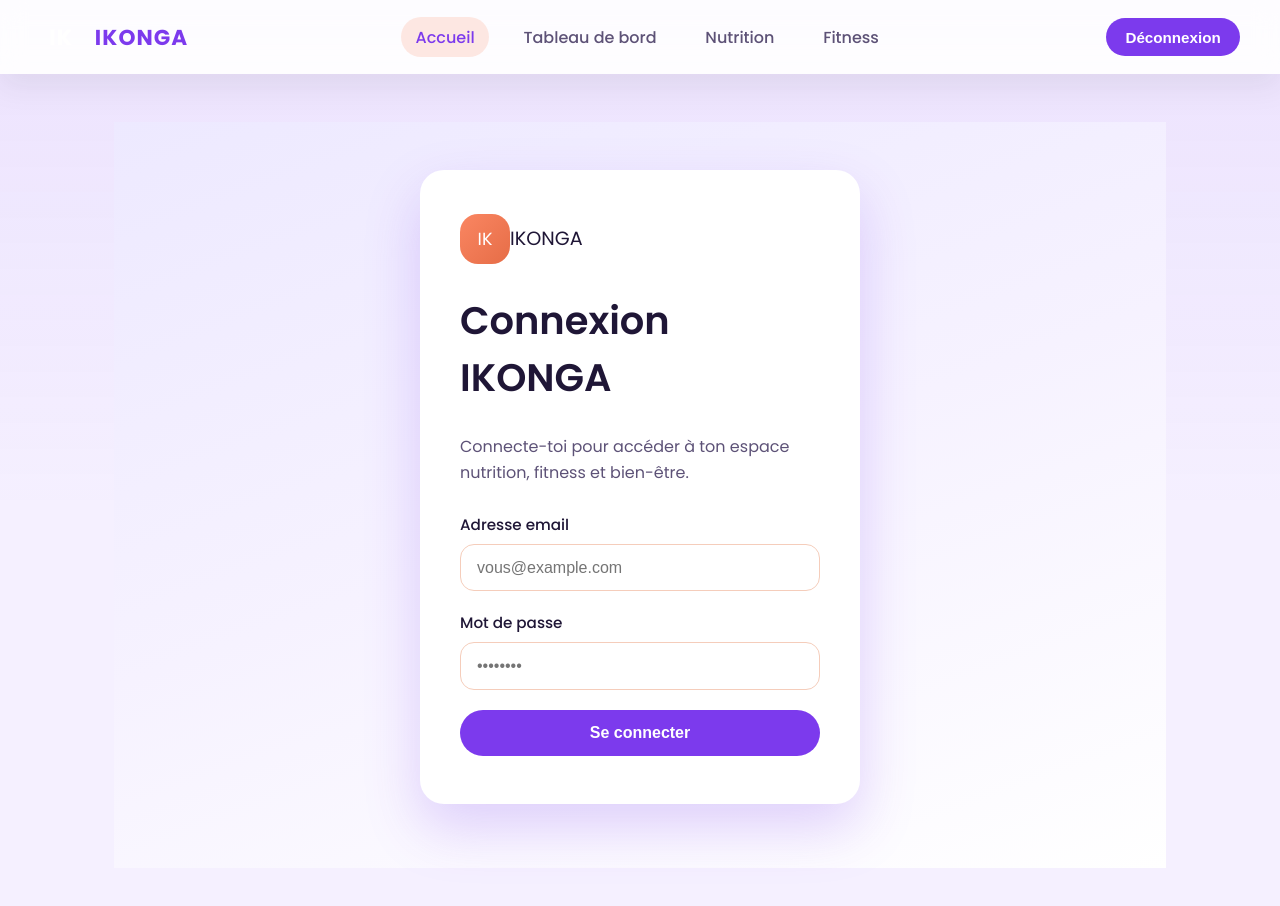
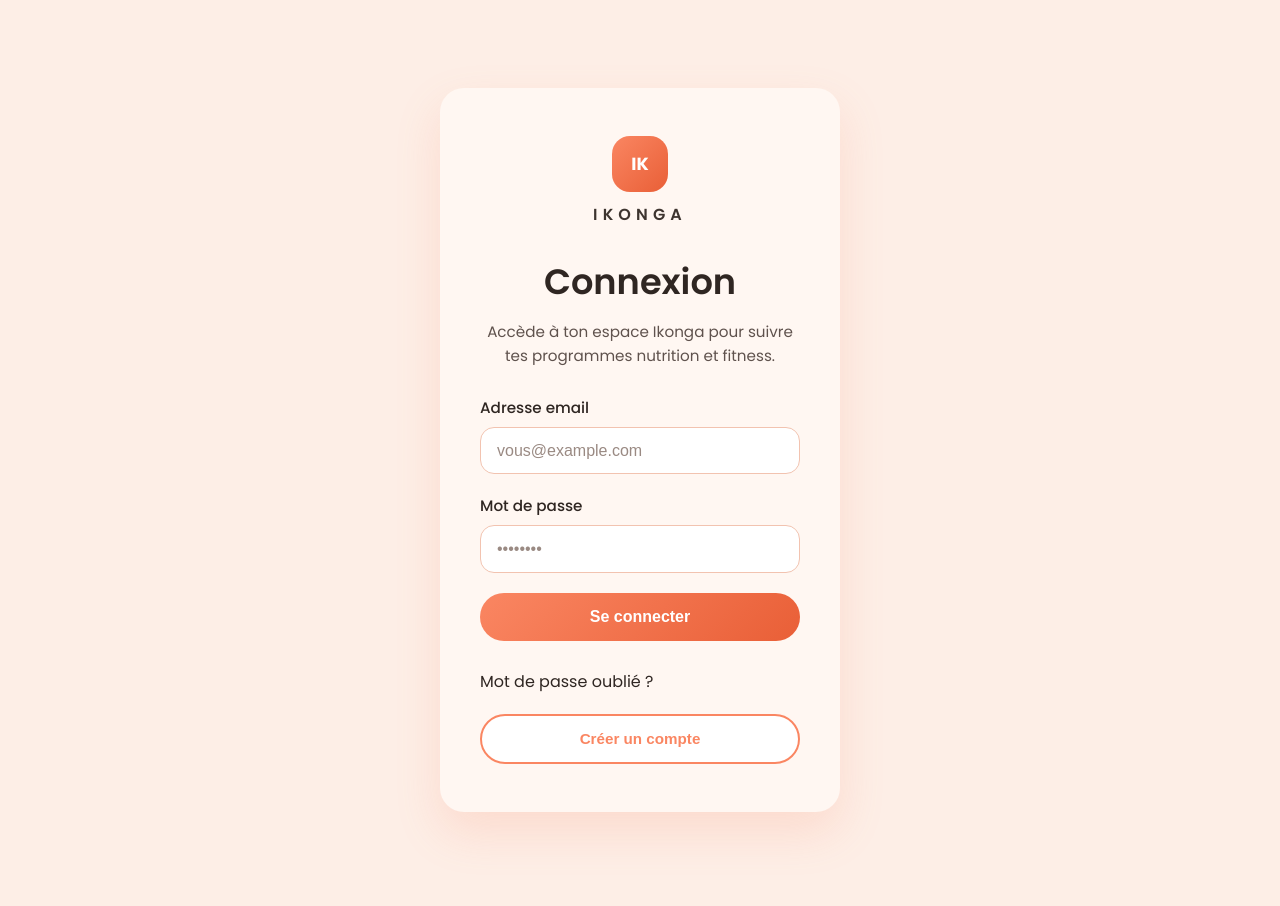
Before and after one commit to justm6640/ikonga-app, a Next.js app in the folder frontend/: page /login in a window 1280 px wide. Shown: the top 906 px of the page. Built offline with nearby package versions, Linux system fonts and the light colour scheme.

Commit message:
Enhance login page actions

```diff
--- a/frontend/src/app/globals.css
+++ b/frontend/src/app/globals.css
@@ -1,12 +1,13 @@
 :root {
-  --color-primary: #7c3aed;
-  --color-background: #f5f0ff;
-  --color-surface: #ffffff;
-  --color-text: #1f1636;
-  --color-muted: #5d5277;
-  --color-border: #e4daff;
+  --color-primary: #fa8662;
+  --color-primary-dark: #e4603c;
+  --color-background: #fdeee6;
+  --color-surface: #fff7f2;
+  --color-text: #2f2622;
+  --color-muted: #6d5a54;
+  --color-border: #f4c7b4;
   --radius-lg: 20px;
-  --shadow-soft: 0 20px 45px rgba(124, 58, 237, 0.18);
+  --shadow-soft: 0 20px 45px rgba(250, 134, 98, 0.18);
   color-scheme: light;
 }
 
@@ -21,7 +22,16 @@ body {
   min-height: 100%;
   background: var(--color-background);
   color: var(--color-text);
-  font-family: var(--font-family, 'Poppins', 'Inter', system-ui, -apple-system, BlinkMacSystemFont, 'Segoe UI', sans-serif);
+  font-family: var(
+    --font-family,
+    'Poppins',
+    'Inter',
+    system-ui,
+    -apple-system,
+    BlinkMacSystemFont,
+    'Segoe UI',
+    sans-serif
+  );
 }
 
 a {
@@ -33,38 +43,45 @@ a {
   min-height: 100vh;
   display: flex;
   flex-direction: column;
-  background: linear-gradient(180deg, rgba(124, 58, 237, 0.08) 0%, rgba(255, 255, 255, 0) 55%),
+  background: radial-gradient(circle at 10% -10%, rgba(250, 134, 98, 0.15) 0%, transparent 45%),
+    radial-gradient(circle at 90% 0%, rgba(233, 95, 55, 0.08) 0%, transparent 40%),
     var(--color-background);
+}
+
+.app-shell--auth {
+  background: var(--color-background);
 }
 
 .app-header {
   display: flex;
-  align-items: center;
-  justify-content: space-between;
-  padding: 1rem 2.5rem;
-  background: rgba(255, 255, 255, 0.9);
+  flex-direction: column;
+  align-items: stretch;
+  gap: 0.75rem;
+  padding: 1rem 1.25rem;
+  background: rgba(255, 247, 242, 0.95);
+  border-bottom: 1px solid rgba(244, 199, 180, 0.6);
   position: sticky;
   top: 0;
   z-index: 10;
   backdrop-filter: blur(12px);
-  box-shadow: 0 12px 30px rgba(50, 50, 50, 0.08);
 }
 
 .brand {
   display: flex;
   align-items: center;
-  gap: 0.8rem;
+  justify-content: center;
+  gap: 0.75rem;
   font-weight: 700;
-  font-size: 1.35rem;
+  font-size: 1.25rem;
   color: var(--color-primary);
   letter-spacing: 0.05em;
   text-transform: uppercase;
 }
 
 .brand-mark {
-  width: 42px;
-  height: 42px;
-  border-radius: 16px;
+  width: 40px;
+  height: 40px;
+  border-radius: 14px;
   background: linear-gradient(135deg, var(--color-primary) 0%, var(--color-primary-dark) 100%);
   display: inline-flex;
   align-items: center;
@@ -75,8 +92,11 @@ a {
 
 .app-nav {
   display: flex;
+  flex-wrap: wrap;
   align-items: center;
-  gap: 1.25rem;
+  justify-content: center;
+  gap: 0.75rem;
+  padding: 0.25rem 0;
 }
 
 .nav-link {
@@ -85,25 +105,27 @@ a {
   padding: 0.45rem 0.9rem;
   border-radius: 999px;
   transition: background-color 0.2s ease, color 0.2s ease, transform 0.2s ease;
+  white-space: nowrap;
 }
 
 .nav-link:hover,
 .nav-link:focus-visible {
-  background: rgba(124, 58, 237, 0.12);
+  background: rgba(250, 134, 98, 0.14);
   color: var(--color-primary);
   transform: translateY(-1px);
 }
 
 .nav-link.is-active {
-  background: rgba(250, 134, 98, 0.18);
+  background: rgba(250, 134, 98, 0.22);
   color: var(--color-primary);
 }
 
 .logout-button {
-  padding: 0.65rem 1.2rem;
+  align-self: center;
+  padding: 0.7rem 1.3rem;
   border-radius: 999px;
   border: none;
-  background: var(--color-primary);
+  background: linear-gradient(135deg, var(--color-primary) 0%, var(--color-primary-dark) 100%);
   color: #ffffff;
   font-weight: 600;
   font-size: 0.95rem;
@@ -113,8 +135,7 @@ a {
 
 .logout-button:hover,
 .logout-button:focus-visible {
-  background: var(--color-primary-dark);
-  box-shadow: 0 15px 30px rgba(250, 134, 98, 0.22);
+  box-shadow: 0 16px 32px rgba(250, 134, 98, 0.25);
   transform: translateY(-1px);
 }
 
@@ -122,20 +143,53 @@ a {
   transform: translateY(0);
 }
 
+@media (min-width: 768px) {
+  .app-header {
+    flex-direction: row;
+    align-items: center;
+    gap: 1.25rem;
+    padding: 1rem 2rem;
+  }
+
+  .brand {
+    justify-content: flex-start;
+  }
+
+  .app-nav {
+    justify-content: center;
+    flex: 1;
+  }
+
+  .logout-button {
+    align-self: auto;
+  }
+}
+
 .app-main {
   flex: 1;
   width: min(1100px, 100%);
   margin: 0 auto;
-  padding: 3rem 1.5rem 4rem;
+  padding: 2.5rem 1.5rem 4rem;
   display: flex;
   flex-direction: column;
   gap: 2rem;
 }
 
+.auth-main {
+  width: 100%;
+  max-width: none;
+  margin: 0;
+  padding: 2.5rem 1.25rem;
+  display: flex;
+  align-items: center;
+  justify-content: center;
+  background: var(--color-background);
+}
+
 .page-card {
-  background: rgba(255, 255, 255, 0.92);
+  background: var(--color-surface);
   border-radius: var(--radius-lg);
-  padding: 2.75rem;
+  padding: 2.5rem;
   box-shadow: var(--shadow-soft);
 }
 
@@ -172,19 +226,20 @@ input {
   font-size: 1rem;
   transition: border-color 0.2s ease, box-shadow 0.2s ease;
   background: rgba(255, 255, 255, 0.95);
+  color: var(--color-text);
 }
 
 input:focus {
   outline: none;
   border-color: var(--color-primary);
-  box-shadow: 0 0 0 3px rgba(124, 58, 237, 0.2);
+  box-shadow: 0 0 0 3px rgba(250, 134, 98, 0.2);
 }
 
 button {
   padding: 0.85rem 1.6rem;
   border-radius: 999px;
   border: none;
-  background: var(--color-primary);
+  background: linear-gradient(135deg, var(--color-primary) 0%, var(--color-primary-dark) 100%);
   color: white;
   font-weight: 600;
   font-size: 1rem;
@@ -194,7 +249,7 @@ button {
 
 button:hover:not(:disabled) {
   transform: translateY(-1px);
-  box-shadow: 0 15px 30px rgba(124, 58, 237, 0.25);
+  box-shadow: 0 15px 30px rgba(250, 134, 98, 0.25);
 }
 
 button:disabled {
--- a/frontend/src/app/layout.tsx
+++ b/frontend/src/app/layout.tsx
@@ -1,7 +1,8 @@
 import './globals.css';
 import type { ReactNode } from 'react';
 import { Poppins } from 'next/font/google';
-import { AppHeader } from '../components/AppHeader';
+
+import { AppShell } from '../components/AppShell';
 
 const poppins = Poppins({
   subsets: ['latin'],
@@ -17,10 +18,7 @@ export default function RootLayout({ children }: { children: ReactNode }) {
   return (
     <html lang="fr" className={poppins.className}>
       <body>
-        <div className="app-shell">
-          <AppHeader />
-          <main className="app-main">{children}</main>
-        </div>
+        <AppShell>{children}</AppShell>
       </body>
     </html>
   );
--- a/frontend/src/app/login/page.tsx
+++ b/frontend/src/app/login/page.tsx
@@ -1,5 +1,6 @@
 'use client';
 
+import Link from 'next/link';
 import { FormEvent, useEffect, useState } from 'react';
 import { useRouter } from 'next/navigation';
 
@@ -77,17 +78,17 @@ export default function LoginPage() {
   };
 
   return (
-    <div className="login-screen">
-      <div className="login-card" role="main">
-        <div className="login-logo" aria-hidden="true">
-          <span className="logo-mark">IK</span>
-          <span className="logo-type">IKONGA</span>
+    <section className="auth-container">
+      <div className="auth-card" role="main">
+        <div className="auth-brand" aria-hidden="true">
+          <span className="auth-brand-mark">IK</span>
+          <span className="auth-brand-name">Ikonga</span>
         </div>
-        <h1>Connexion IKONGA</h1>
-        <p className="login-intro">
-          Connecte-toi pour accéder à ton espace nutrition, fitness et bien-être.
-        </p>
-        <form className="login-form" onSubmit={handleSubmit} noValidate>
+        <header className="auth-heading">
+          <h1>Connexion</h1>
+          <p>Accède à ton espace Ikonga pour suivre tes programmes nutrition et fitness.</p>
+        </header>
+        <form className="auth-form" onSubmit={handleSubmit} noValidate>
           <label htmlFor="email">
             Adresse email
             <input
@@ -117,141 +118,215 @@ export default function LoginPage() {
             />
           </label>
           {error ? (
-            <p className="login-error" role="alert">
+            <p className="auth-error" role="alert">
               {error}
             </p>
           ) : null}
-          <button type="submit" disabled={loading} className="login-button">
+          <button type="submit" disabled={loading} className="auth-submit">
             {loading ? 'Connexion en cours…' : 'Se connecter'}
           </button>
         </form>
+        <div className="auth-actions">
+          <Link href="/forgot-password" className="forgot-link">
+            Mot de passe oublié ?
+          </Link>
+          <button
+            type="button"
+            className="auth-secondary"
+            onClick={() => router.push('/register')}
+          >
+            Créer un compte
+          </button>
+        </div>
       </div>
       <style jsx>{`
-        .login-screen {
-          min-height: calc(100vh - 120px);
+        .auth-container {
+          width: 100%;
+          min-height: 100vh;
           display: flex;
+          justify-content: center;
           align-items: center;
-          justify-content: center;
-          padding: 3rem 1.5rem 4rem;
-          background: linear-gradient(160deg, #ede9ff 0%, #f6f2ff 50%, #ffffff 100%);
+          padding: 3rem 1.5rem;
+          background: #fdeee6;
         }
 
-        .login-card {
-          width: min(440px, 100%);
-          background: #ffffff;
+        .auth-card {
+          width: 100%;
+          max-width: 400px;
+          background: #fff7f2;
           border-radius: 24px;
-          box-shadow: 0 24px 55px rgba(124, 58, 237, 0.22);
-          padding: 2.75rem 2.5rem 3rem;
+          padding: 2.5rem 1.75rem;
           display: flex;
           flex-direction: column;
           gap: 1.75rem;
+          box-shadow: 0 20px 45px rgba(250, 134, 98, 0.18);
         }
 
-        .back-link {
-          align-self: flex-start;
-          font-size: 0.95rem;
-          font-weight: 500;
-          color: #7c3aed;
-          text-decoration: none;
-          transition: opacity 0.2s ease;
+        .auth-brand {
+          display: flex;
+          flex-direction: column;
+          gap: 0.6rem;
+          align-items: center;
+          text-transform: uppercase;
+          letter-spacing: 0.32em;
+          color: #3d342f;
         }
 
-        .logo-mark {
-          width: 50px;
-          height: 50px;
+        .auth-brand-mark {
+          width: 56px;
+          height: 56px;
           border-radius: 18px;
-          background: linear-gradient(135deg, #fa8662, #e66d47);
+          background: linear-gradient(135deg, #fa8662 0%, #e95f37 100%);
           display: inline-flex;
           align-items: center;
           justify-content: center;
           color: #ffffff;
+          font-weight: 700;
           font-size: 1.1rem;
           letter-spacing: normal;
         }
 
-        .logo-type {
-          font-size: 1.2rem;
+        .auth-brand-name {
+          font-size: 1rem;
+          font-weight: 600;
         }
 
-        h1 {
-          margin: 0;
-          font-size: clamp(1.9rem, 3vw, 2.4rem);
-          font-weight: 600;
-          color: #1f1636;
+        .auth-heading {
+          display: flex;
+          flex-direction: column;
+          gap: 0.75rem;
+          text-align: center;
+          color: #2f2622;
         }
 
-        .login-intro {
+        .auth-heading h1 {
           margin: 0;
-          color: #5d5277;
-          line-height: 1.6;
+          font-size: 2rem;
+          font-weight: 600;
         }
 
-        .login-form {
+        .auth-heading p {
+          margin: 0;
+          font-size: 0.95rem;
+          line-height: 1.6;
+          color: #5f524d;
+        }
+
+        .auth-form {
           display: grid;
           gap: 1.25rem;
         }
 
         label {
+          display: grid;
+          gap: 0.5rem;
           font-size: 0.95rem;
           font-weight: 500;
-          color: #1f1636;
+          color: #2f2622;
         }
 
         input {
-          border: 1px solid #e4daff;
+          appearance: none;
+          border: 1px solid #f2c3b0;
           border-radius: 14px;
-          border: 1px solid #f5cdbb;
           padding: 0.85rem 1rem;
           font-size: 1rem;
+          background: #ffffff;
+          color: #2f2622;
           transition: border-color 0.2s ease, box-shadow 0.2s ease;
+        }
+
+        input::placeholder {
+          color: #9a8a83;
         }
 
         input:focus {
           outline: none;
-          border-color: #7c3aed;
-          box-shadow: 0 0 0 3px rgba(124, 58, 237, 0.18);
+          border-color: #fa8662;
+          box-shadow: 0 0 0 3px rgba(250, 134, 98, 0.28);
         }
 
-        .login-error {
+        .auth-error {
           margin: 0;
-          font-size: 0.9rem;
-          color: #d14343;
+          font-size: 0.92rem;
+          color: #b3261e;
+          background: rgba(179, 38, 30, 0.12);
+          padding: 0.75rem 1rem;
+          border-radius: 12px;
         }
 
-        .login-button {
-          background: linear-gradient(135deg, #fa8662, #f56b3f);
+        .auth-submit {
           border-radius: 999px;
-          padding: 0.9rem 1.6rem;
-          background: #7c3aed;
-          color: white;
+          padding: 0.95rem 1.5rem;
+          background: linear-gradient(135deg, #fa8662 0%, #e95f37 100%);
+          color: #ffffff;
           font-weight: 600;
+          font-size: 1rem;
           border: none;
-          color: white;
+          cursor: pointer;
           transition: transform 0.2s ease, box-shadow 0.2s ease;
         }
 
-        .login-button:hover:not(:disabled) {
+        .auth-submit:hover:not(:disabled) {
           transform: translateY(-1px);
-          box-shadow: 0 18px 36px rgba(124, 58, 237, 0.28);
+          box-shadow: 0 18px 32px rgba(250, 134, 98, 0.25);
         }
 
-        .login-button:disabled {
+        .auth-submit:disabled {
           opacity: 0.65;
           cursor: not-allowed;
           transform: none;
           box-shadow: none;
         }
 
-        @media (max-width: 480px) {
-          .login-card {
-            padding: 2.5rem 1.85rem;
+        .auth-actions {
+          display: grid;
+          gap: 1.25rem;
+        }
+
+        .forgot-link {
+          font-size: 0.9rem;
+          color: #6f625a;
+          text-decoration: none;
+          justify-self: center;
+        }
+
+        .forgot-link:hover,
+        .forgot-link:focus {
+          text-decoration: underline;
+        }
+
+        .auth-secondary {
+          border-radius: 999px;
+          padding: 0.9rem 1.5rem;
+          background: #ffffff;
+          border: 2px solid #fa8662;
+          color: #fa8662;
+          font-weight: 600;
+          font-size: 0.95rem;
+          cursor: pointer;
+          transition: background 0.2s ease, color 0.2s ease, box-shadow 0.2s ease;
+        }
+
+        .auth-secondary:hover {
+          background: rgba(250, 134, 98, 0.08);
+          box-shadow: 0 12px 24px rgba(250, 134, 98, 0.12);
+        }
+
+        @media (min-width: 640px) {
+          .auth-card {
+            padding: 3rem 2.5rem;
           }
 
-          .login-logo {
-            letter-spacing: 0.35rem;
+          .auth-heading h1 {
+            font-size: 2.2rem;
+          }
+
+          .forgot-link {
+            justify-self: start;
           }
         }
       `}</style>
-    </div>
+    </section>
   );
 }
--- /dev/null
+++ b/frontend/src/components/AppShell.tsx
@@ -0,0 +1,24 @@
+'use client';
+
+import type { ReactNode } from 'react';
+import { useMemo } from 'react';
+import { usePathname } from 'next/navigation';
+
+import { AppHeader } from './AppHeader';
+
+interface AppShellProps {
+  children: ReactNode;
+}
+
+export function AppShell({ children }: AppShellProps) {
+  const pathname = usePathname();
+
+  const isLoginRoute = useMemo(() => pathname === '/login', [pathname]);
+
+  return (
+    <div className={`app-shell${isLoginRoute ? ' app-shell--auth' : ''}`}>
+      {!isLoginRoute ? <AppHeader /> : null}
+      <main className={isLoginRoute ? 'app-main auth-main' : 'app-main'}>{children}</main>
+    </div>
+  );
+}
```
